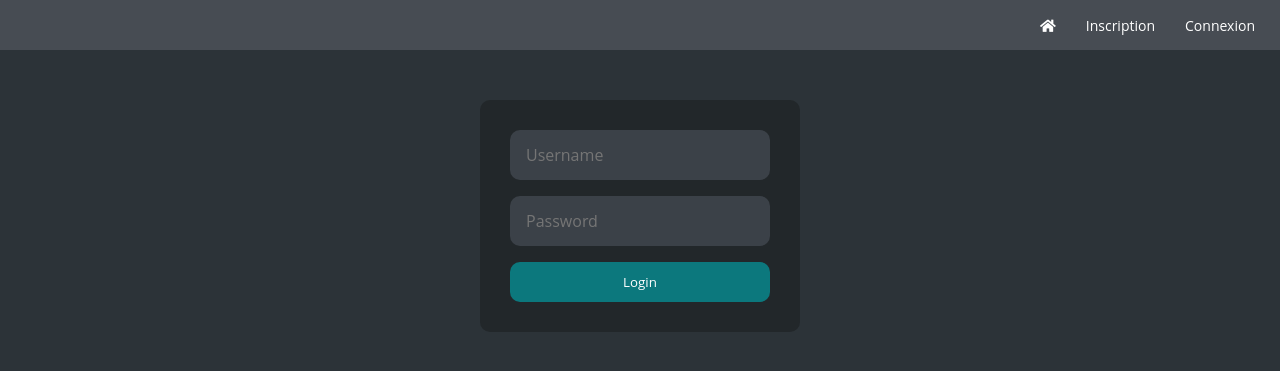
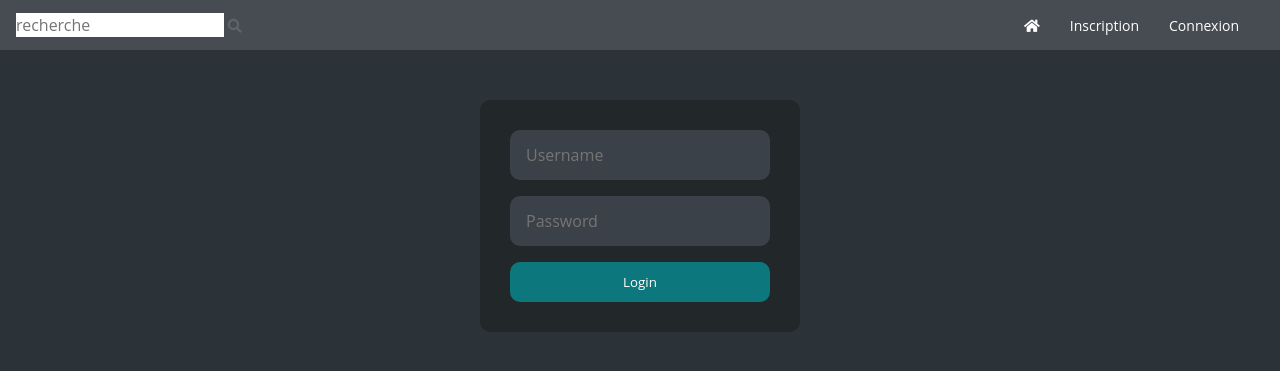
Before and after one commit to QuentinGrst/Challenge_Stack_PhP, a PHP site: page /Login in a window 1280 px wide. Shown: the top 371 px of the page. Run offline with PHP 8.4, Linux system fonts and the light colour scheme.

Commit message:
recherche

```diff
--- a/View/Product/productView.php
+++ b/View/Product/productView.php
@@ -1,5 +1,5 @@
 <?php
-require_once './Model/ProductManager.php';
+require_once '/Model/ProductManager.php';
 
 $productManager = new \Model\ProductManager();
 $products = $productManager->GetAllProducts($productId);
--- a/View/layout.php
+++ b/View/layout.php
@@ -6,7 +6,7 @@
     <meta http-equiv="X-UA-Compatible" content="IE=edge">
     <meta name="viewport" content="width=device-width, initial-scale=1.0">
     <title>Document</title>
-    <link rel="stylesheet" href="./css/style.css">
+    <link rel="stylesheet" href="/css/style.css">
     <link rel="stylesheet" href="https://cdnjs.cloudflare.com/ajax/libs/font-awesome/5.15.3/css/all.min.css">
     <?= (!empty($header)) ? $header : ""; ?>
 </head>
@@ -14,6 +14,12 @@
 <body>
     <header>
         <nav class="role_<?= $_SESSION['user']->role ?? 'none' ?>">
+            <div class="search">
+                <form method="POST" action="/Search">
+                    <input type="text" name="search" id="search" placeholder="recherche">
+                    <i id="search-icon" class='fas fa-search'></i>
+                </form>
+            </div>
             <div class="menu">
                 <div class="home"><a href="/"><i class="fas fa-home"></i></a></div>
                 <?php if (empty($_SESSION['user'])) :  ?>
@@ -39,4 +45,13 @@
     </div>
 </body>
 
+<script>
+  const searchIcon = document.getElementById('search-icon');
+  searchIcon.addEventListener('click', function() {
+    // Access the parent form element and submit it
+    const form = searchIcon.closest('form');
+    form.submit();
+  });
+</script>
+
 </html>
--- a/css/style.css
+++ b/css/style.css
@@ -21,6 +21,10 @@ body {
 
 nav {
   height: 50px;
+  display: flex;
+  align-items: center;
+  justify-content: space-between;
+  padding: 0 1rem;
 }
 
 nav.role_none {
--- a/route.json
+++ b/route.json
@@ -153,6 +153,16 @@
             "Order"
         ],
         "auth": ["client"]
+    },
+    {
+        "path":"/Search",
+        "controller":"Product",
+        "action":"SearchProducts",
+        "method": "POST",
+        "manager": [
+            "Product"
+        ],
+        "auth": ["client", "seller", "admin"]
     }
 
 ]
```
Also changed, not shown: Controller/ProductController.php (+11 -0 lines), Model/ProductManager.php (+12 -0 lines), View/Product/css/search.css (added), View/Product/search.php (added).
